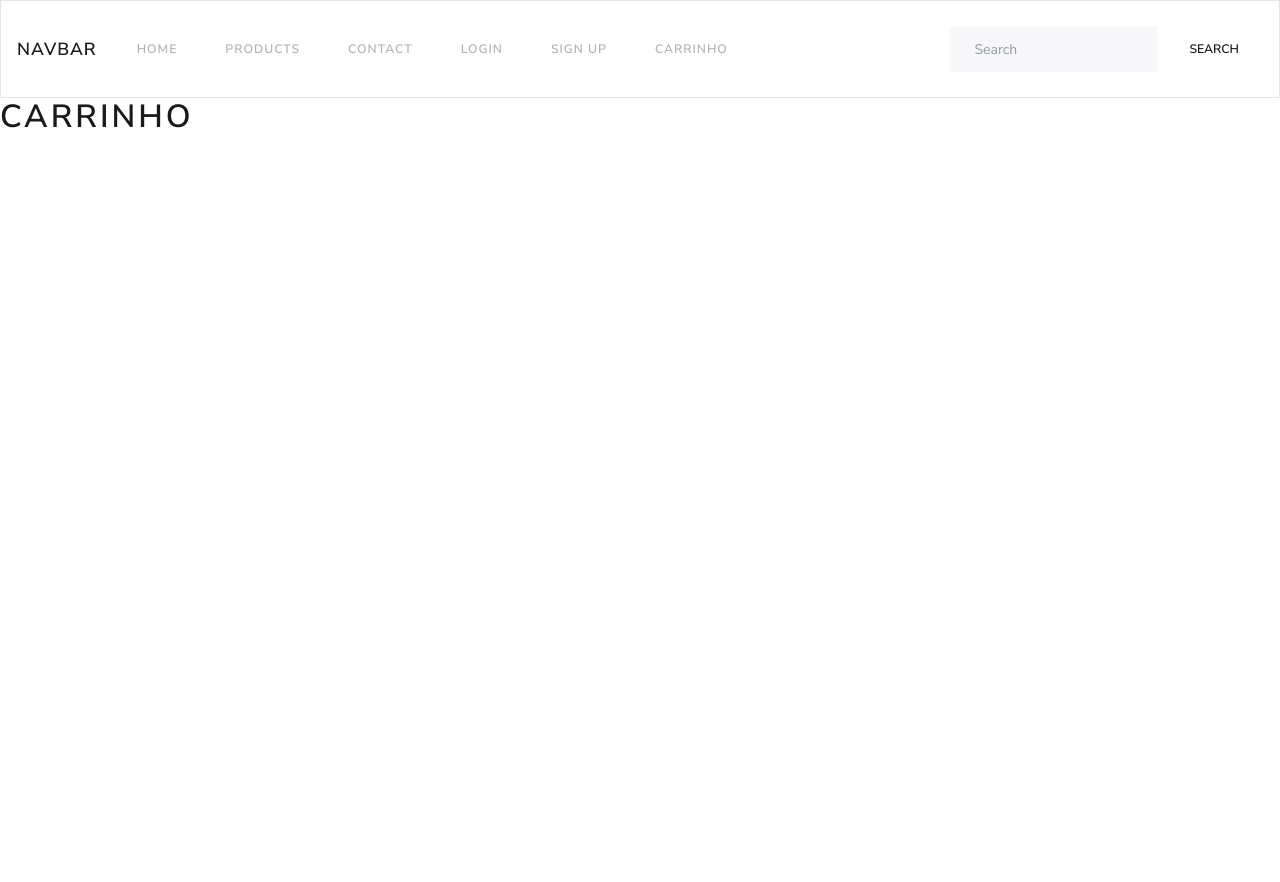
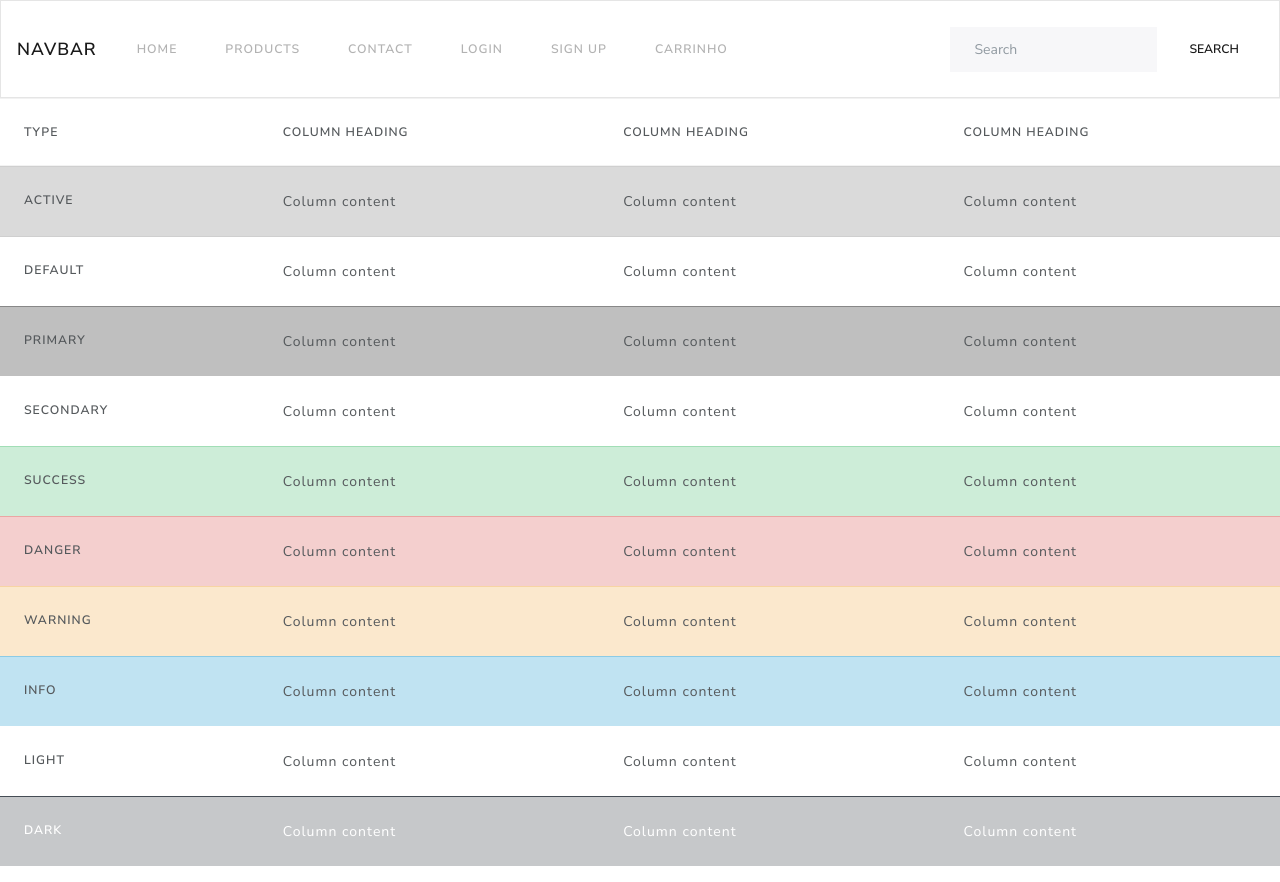
Before and after one commit to matheusGolmini/front-react, a React (Create React App) app: page /Shoppingcart in a window 1280 px wide. Before the commit the page ends 800 px from the top, so only its background shows below. Built offline with nearby package versions, Linux system fonts and the light colour scheme; the HTML template or start-up script is replaced by a standard one.

Commit message:
feat: add login

```diff
--- a/src/pages/Login/index.tsx
+++ b/src/pages/Login/index.tsx
@@ -7,7 +7,116 @@
 return(
     <>
         <Navbar />
-        <h1>Login</h1>
+        {/* <form >
+            <fieldset>
+                <div className="form-group">
+                <label htmlFor="exampleInputEmail1">Email</label>
+                    <input type="email" className="form-control" id="exampleInputEmail1" aria-describedby="emailHelp" placeholder="Enter email" />
+                    <small id="emailHelp" className="form-text text-muted">We'll never share your email with anyone else.</small>
+                </div>
+                <div>
+                    <label htmlFor="exampleInputEmail1">Nome</label>
+                    <input type="name" className="form-control" id="exampleInputName" aria-describedby="emailName" placeholder="Nome" />
+                </div>
+                <div className="form-group">
+                    <label htmlFor="exampleInputPassword1">Senha</label>
+                    <input type="password" className="form-control" id="exampleInputPassword1" placeholder="Password" />
+                </div>
+                <button type="submit" className="btn btn-primary">Adicionar</button>
+            </fieldset>
+        </form> */}
+
+        <form>
+        <fieldset>
+            <legend>Criar usuário</legend>
+            <div className="form-group row">
+            <label htmlFor="staticEmail" className="col-sm-2 col-form-label">Email</label>
+            <div className="col-sm-10">
+                <input type="text" readOnly={true} className="form-control-plaintext" id="staticEmail" value="email@example.com" />
+            </div>
+            </div>
+            <div className="form-group">
+            <label htmlFor="exampleInputEmail1">Email address</label>
+            <input type="email" className="form-control" id="exampleInputEmail1" aria-describedby="emailHelp" placeholder="Enter email" />
+            <small id="emailHelp" className="form-text text-muted">We'll never share your email with anyone else.</small>
+            </div>
+            <div className="form-group">
+            <label htmlFor="exampleInputPassword1">Password</label>
+            <input type="password" className="form-control" id="exampleInputPassword1" placeholder="Password" />
+            </div>
+            <div className="form-group">
+            <label htmlFor="exampleSelect1">Example select</label>
+            <select className="form-control" id="exampleSelect1">
+                <option>1</option>
+                <option>2</option>
+                <option>3</option>
+                <option>4</option>
+                <option>5</option>
+            </select>
+            </div>
+            <div className="form-group">
+            <label htmlFor="exampleSelect2">Example multiple select</label>
+            <select  className="form-control" id="exampleSelect2">
+                <option>1</option>
+                <option>2</option>
+                <option>3</option>
+                <option>4</option>
+                <option>5</option>
+            </select>
+            </div>
+            <div className="form-group">
+            <label htmlFor="exampleTextarea">Example textarea</label>
+            <textarea className="form-control" id="exampleTextarea" />
+            </div>
+            <div className="form-group">
+            <label htmlFor="exampleInputFile">File input</label>
+            <input type="file" className="form-control-file" id="exampleInputFile" aria-describedby="fileHelp" />
+            <small id="fileHelp" className="form-text text-muted">This is some placeholder block-level help text for the above input. It's a bit lighter and easily wraps to a new line.</small>
+            </div>
+            <fieldset className="form-group">
+            <legend>Radio buttons</legend>
+            <div className="form-check">
+                <label className="form-check-label">
+                <input type="radio" className="form-check-input" name="optionsRadios" id="optionsRadios1" value="option1" />
+                Option one is this and that—be sure to include why it's great
+                </label>
+            </div>
+            <div className="form-check">
+                <label className="form-check-label">
+                <input type="radio" className="form-check-input" name="optionsRadios" id="optionsRadios2" value="option2" />
+                Option two can be something else and selecting it will deselect option one
+                </label>
+            </div>
+            <div className="form-check disabled">
+                <label className="form-check-label">
+                <input type="radio" className="form-check-input" name="optionsRadios" id="optionsRadios3" value="option3" />
+                Option three is disabled
+                </label>
+            </div>
+            </fieldset>
+            <fieldset className="form-group">
+            <legend>Checkboxes</legend>
+            <div className="form-check">
+                <label className="form-check-label">
+                <input className="form-check-input" type="checkbox" value="" />
+                Option one is this and that—be sure to include why it's great
+                </label>
+            </div>
+            <div className="form-check disabled">
+                <label className="form-check-label">
+                <input className="form-check-input" type="checkbox" value="" />
+                Option two is disabled
+                </label>
+            </div>
+            </fieldset>
+                <fieldset className="form-group">
+                <legend>Sliders</legend>
+                <label htmlFor="customRange1">Example range</label>
+                <input type="range" className="custom-range" id="customRange1"/>
+            </fieldset>
+            <button type="submit" className="btn btn-primary">Submit</button>
+        </fieldset>
+        </form>
     </>
 )}
 
--- a/src/pages/Products/index.tsx
+++ b/src/pages/Products/index.tsx
@@ -83,7 +83,7 @@
 
     async function addProduct(prod: IProducts) {
         if(!product.length) {
-            const currentProdutc = localStorage.getItem("products");
+            const currentProdutc = sessionStorage.getItem("products");
             if(!!currentProdutc && !!currentProdutc.length) {
                 console.log('localStorage')
                 await setProduct(JSON.stringify(currentProdutc))
@@ -99,7 +99,7 @@
             setProduct([ prod ])
         }
         console.log("prod: ",product)
-        localStorage.setItem("products", JSON.stringify(product))
+        sessionStorage.setItem("products", JSON.stringify(product))
     }
 
     return(
--- a/src/pages/Shoppingcart/index.tsx
+++ b/src/pages/Shoppingcart/index.tsx
@@ -2,12 +2,124 @@
 import Navbar from '../../component/Navbar/Navbar';
 
 // import './styles.css'
+import DefaultProduct from '../../image/bolacha.jpg'
+import { IProducts } from '../Products';
+
+
+const products: IProducts[] = [
+    {
+        title: 'Home',
+        image: DefaultProduct,
+        url: "/",
+        name: "tESTE",
+        valor: 10
+    },
+    {
+        title: 'Home',
+        image: DefaultProduct,
+        url: "/",
+        name: "Hihique meu amor",
+        valor: 10
+    },
+    {
+        title: 'Home',
+        image: DefaultProduct,
+        url: "/",
+        name: "Hihique meu amor",
+        valor: 10
+    },
+    {
+        title: 'Home',
+        image: DefaultProduct,
+        url: "/",
+        name: "Hihique meu amor",
+        valor: 10
+    },
+    {
+        title: 'Home',
+        image: DefaultProduct,
+        url: "/",
+        name: "Hihique meu amor",
+        valor: 10
+    }
+]
 
 function SignUp(){
 return(
     <>
         <Navbar />
-        <h1>Carrinho </h1>
+        <table className="table table-hover">
+        <thead>
+            <tr>
+            <th scope="col">Type</th>
+            <th scope="col">Column heading</th>
+            <th scope="col">Column heading</th>
+            <th scope="col">Column heading</th>
+            </tr>
+        </thead>
+        <tbody>
+            <tr className="table-active">
+            <th scope="row">Active</th>
+            <td>Column content</td>
+            <td>Column content</td>
+            <td>Column content</td>
+            </tr>
+            <tr>
+            <th scope="row">Default</th>
+            <td>Column content</td>
+            <td>Column content</td>
+            <td>Column content</td>
+            </tr>
+            <tr className="table-primary">
+            <th scope="row">Primary</th>
+            <td>Column content</td>
+            <td>Column content</td>
+            <td>Column content</td>
+            </tr>
+            <tr className="table-secondary">
+            <th scope="row">Secondary</th>
+            <td>Column content</td>
+            <td>Column content</td>
+            <td>Column content</td>
+            </tr>
+            <tr className="table-success">
+            <th scope="row">Success</th>
+            <td>Column content</td>
+            <td>Column content</td>
+            <td>Column content</td>
+            </tr>
+            <tr className="table-danger">
+            <th scope="row">Danger</th>
+            <td>Column content</td>
+            <td>Column content</td>
+            <td>Column content</td>
+            </tr>
+            <tr className="table-warning">
+            <th scope="row">Warning</th>
+            <td>Column content</td>
+            <td>Column content</td>
+            <td>Column content</td>
+            </tr>
+            <tr className="table-info">
+            <th scope="row">Info</th>
+            <td>Column content</td>
+            <td>Column content</td>
+            <td>Column content</td>
+            </tr>
+            <tr className="table-light">
+            <th scope="row">Light</th>
+            <td>Column content</td>
+            <td>Column content</td>
+            <td>Column content</td>
+            </tr>
+            <tr className="table-dark">
+            <th scope="row">Dark</th>
+            <td>Column content</td>
+            <td>Column content</td>
+            <td>Column content</td>
+            </tr>
+        </tbody>
+        </table>
     </>
 )}
 
```
